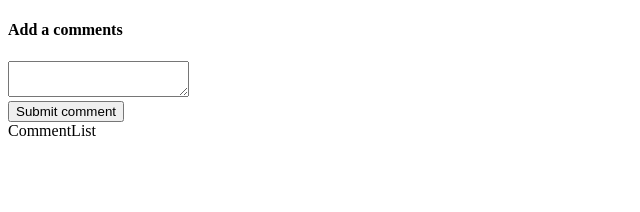
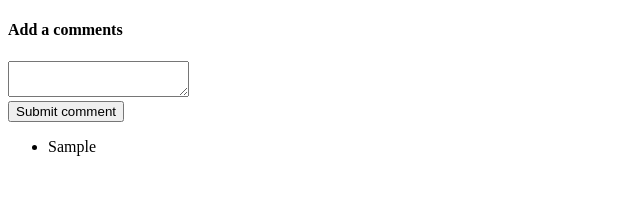
Before and after one commit to claudiahalip/Testing-React-app-practice, a React (Create React App) app: page / in a window 1280 px wide. Both pictures are taken after typing "Sample" into the empty fields and a click on the button "Submit comment". Shown: the top 212 px of the page, without its empty margins (0-640 px from the left). Built offline with nearby package versions, Linux system fonts and the light colour scheme.

Commit message:
CommentList componenent

```diff
--- a/src/components/CommentList.js
+++ b/src/components/CommentList.js
@@ -1,9 +1,30 @@
-import React from 'react'
+import React, { Component } from 'react'
+import {connect} from 'react-redux';
 
-export default () => {
-    return (
-        <div>
-             CommentList
-        </div>
-    );
-};
+
+class CommentList extends Component {
+
+    renderComments(){
+
+       return this.props.comments.map( comment =>{
+           return <li key = {comment}>{comment}</li>
+       })
+    }
+
+
+    render(){
+        return(
+            <div>
+                <ul>
+                   {this.renderComments()}
+                </ul>
+            </div>
+        )
+    }
+}
+
+function mapStateToProps(state) {
+    return {comments: state.comments}
+}
+
+export default connect(mapStateToProps)(CommentList)
```
